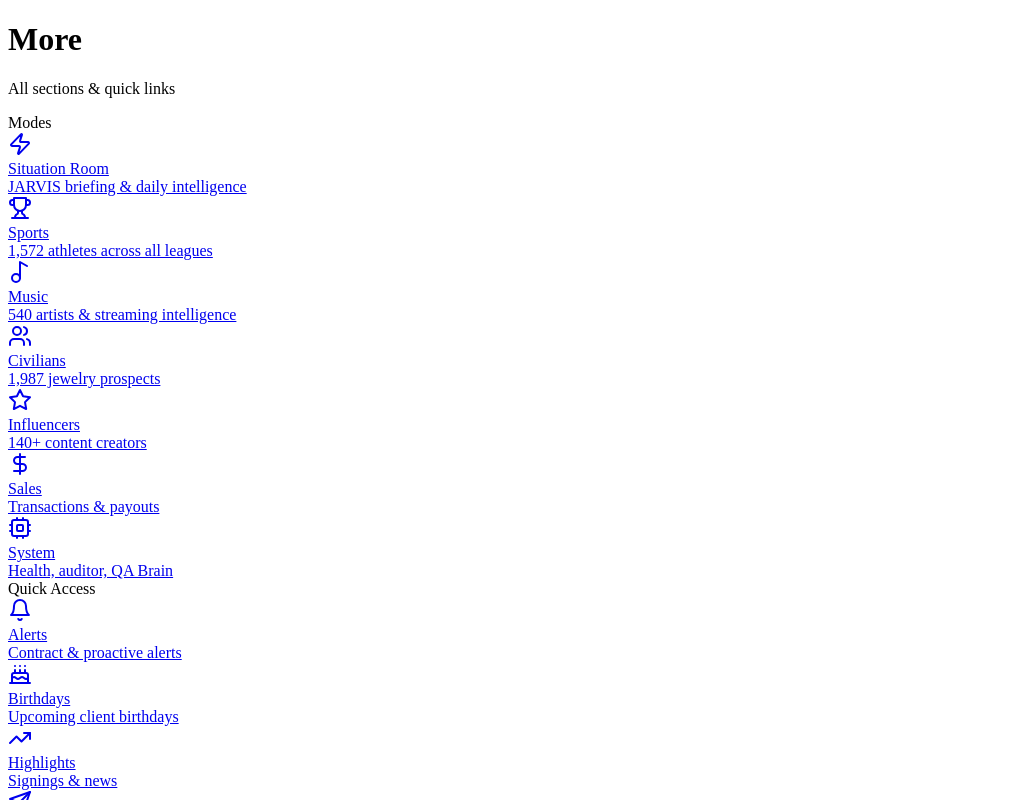
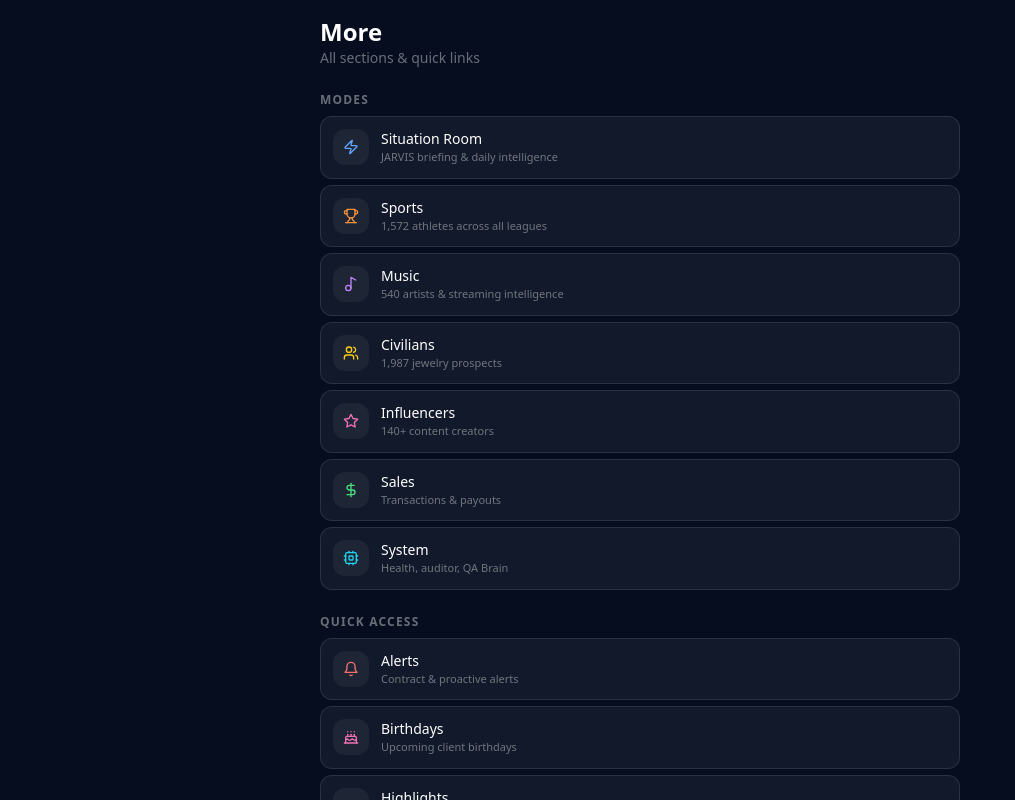
Before and after one commit to BigMikeJeweler88/bigmike-global-sphere-pwa, a Next.js app: page /more in a window 1280 px wide. Shown: the top 800 px of the page, without its empty margins (0-1015 px from the left). Built offline with nearby package versions, Linux system fonts and the light colour scheme.

Commit message:
Fix: minimal layout.tsx for Next 14

```diff
--- /dev/null
+++ b/src/app/layout.tsx
@@ -0,0 +1,23 @@
+import type { Metadata } from 'next'
+import './globals.css'
+
+export const metadata: Metadata = {
+  title: 'BigMike Global Sports CRM',
+  description: 'Global Sports Client Intelligence Platform',
+  manifest: '/manifest.json',
+}
+
+export default function RootLayout({ children }: { children: React.ReactNode }) {
+  return (
+    <html lang="en">
+      <head>
+        <meta name="apple-mobile-web-app-capable" content="yes" />
+        <meta name="apple-mobile-web-app-status-bar-style" content="black-translucent" />
+        <link rel="apple-touch-icon" href="/icons/icon-192x192.png" />
+      </head>
+      <body style={{margin:0,padding:0,backgroundColor:'#060d1f',color:'#f0f4ff'}}>
+        {children}
+      </body>
+    </html>
+  )
+}
```
